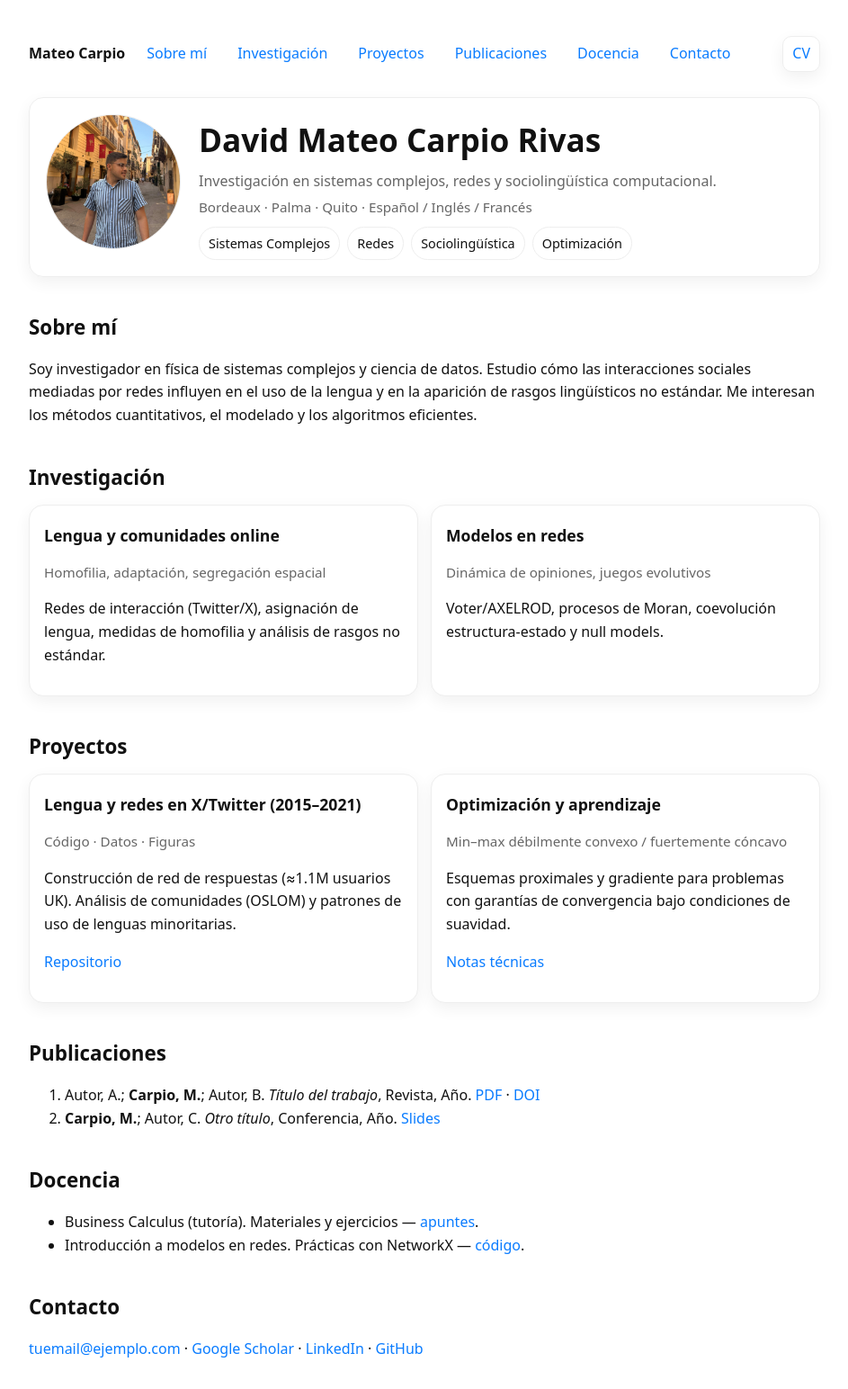
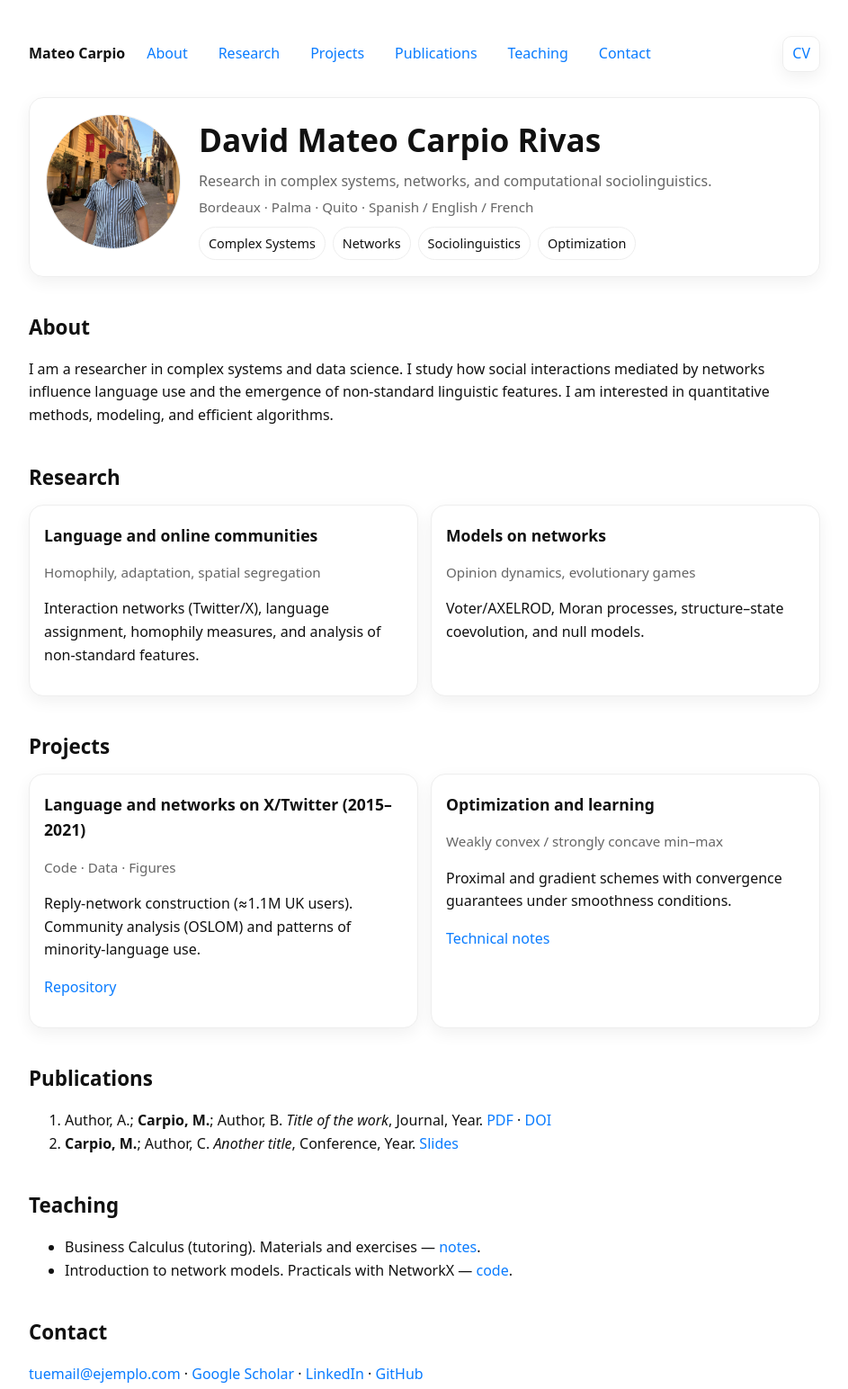
Before and after one commit to mateocarpio/mateocarpio.github.io, a plain HTML site: page index.html in a window 1280 px wide. Shown: the top 1544 px of the page at 90% size, without its empty margins (168-1111 px from the left). Drawn offline with Linux system fonts and the light colour scheme.

Commit message:
Update index.html

```diff
--- a/index.html
+++ b/index.html
@@ -1,18 +1,18 @@
 <!doctype html>
-<html lang="es">
+<html lang="en">
 <head>
   <meta charset="utf-8">
   <meta name="viewport" content="width=device-width, initial-scale=1">
-  <title>David Mateo Carpio Rivas · Sitio personal</title>
-  <meta name="description" content="Investigación en sistemas complejos, redes y sociolingüística computacional. Proyectos, publicaciones y contacto.">
-  <meta property="og:title" content="David Mateo Carpio Rivas · Sitio personal">
-  <meta property="og:description" content="Investigación en sistemas complejos, redes y sociolingüística computacional. Proyectos, publicaciones y contacto.">
+  <title>David Mateo Carpio Rivas · Personal Website</title>
+  <meta name="description" content="Research in complex systems, networks, and computational sociolinguistics. Projects, publications, and contact.">
+  <meta property="og:title" content="David Mateo Carpio Rivas · Personal Website">
+  <meta property="og:description" content="Research in complex systems, networks, and computational sociolinguistics. Projects, publications, and contact.">
   <meta property="og:type" content="website">
   <meta property="og:url" content="https://mateocarpio.github.io/">
   <link rel="icon" href="assets/favicon.ico">
 
   <style>
-    /* ===== Estilos básicos (todo en un archivo) ===== */
+    /* ===== Base styles (single-file) ===== */
     :root{
       --maxw: 920px;
       --radius: 16px;
@@ -29,7 +29,7 @@
     a:hover{ text-decoration: underline }
     main{ max-width: var(--maxw); margin: 0 auto; padding: 24px 20px 64px }
 
-    /* Navegación */
+    /* Navigation */
     .nav{ display:flex; gap:14px; align-items:center; justify-content:space-between; padding:16px 0; position: sticky; top:0; background:var(--bg); z-index:10 }
     .nav__left{ display:flex; gap:14px; align-items:center }
     .nav__brand{ font-weight:700 }
@@ -44,7 +44,7 @@
     .hero .chips{ display:flex; flex-wrap:wrap; gap:8px; margin-top:10px }
     .chip{ border:1px solid var(--line); padding:6px 10px; border-radius:999px; font-size:.9rem }
 
-    /* Secciones */
+    /* Sections */
     section{ margin: 38px 0 }
     h2{ font-size: 1.4rem; margin: 0 0 12px }
 
@@ -55,10 +55,10 @@
     .card h3{ margin:.2rem 0 .2rem; font-size:1.1rem }
     .meta{ color:var(--muted); font-size:.95rem }
 
-    /* Pie */
+    /* Footer */
     footer{ margin-top: 48px; padding-top: 16px; border-top: 1px solid var(--line); color:var(--muted); font-size:.95rem }
 
-    /* Utilidades */
+    /* Utilities */
     .btn{ display:inline-block; padding:10px 14px; border-radius:12px; border:1px solid var(--line); box-shadow: var(--shadow) }
     .btn:hover{ text-decoration:none; background: var(--line) }
     .right{ text-align:right }
@@ -70,12 +70,12 @@
     <nav class="nav">
       <div class="nav__left">
         <span class="nav__brand">Mateo Carpio</span>
-        <a href="#sobre-mi">Sobre mí</a>
-        <a href="#investigacion">Investigación</a>
-        <a href="#proyectos">Proyectos</a>
-        <a href="#publicaciones">Publicaciones</a>
-        <a href="#docencia">Docencia</a>
-        <a href="#contacto">Contacto</a>
+        <a href="#about">About</a>
+        <a href="#research">Research</a>
+        <a href="#projects">Projects</a>
+        <a href="#publications">Publications</a>
+        <a href="#teaching">Teaching</a>
+        <a href="#contact">Contact</a>
       </div>
       <div class="right">
         <a class="btn" href="CV_MateoCarpio.pdf" target="_blank" rel="noopener">CV</a>
@@ -84,84 +84,84 @@
 
     <!-- ===== HERO ===== -->
     <header class="hero">
-      <!-- Reemplaza src por tu foto en /assets/img/perfil.jpg -->
-      <img src="assets/img/foto_perfil.webp" alt="Foto de perfil">
+      <!-- Replace src with your photo at /assets/img/perfil.jpg -->
+      <img src="assets/img/foto_perfil.webp" alt="Profile photo">
       <div>
         <h1>David Mateo Carpio Rivas</h1>
-        <p>Investigación en sistemas complejos, redes y sociolingüística computacional.</p>
-        <p class="meta">Bordeaux · Palma · Quito · Español / Inglés / Francés</p>
+        <p>Research in complex systems, networks, and computational sociolinguistics.</p>
+        <p class="meta">Bordeaux · Palma · Quito · Spanish / English / French</p>
         <div class="chips">
-          <span class="chip">Sistemas Complejos</span>
-          <span class="chip">Redes</span>
-          <span class="chip">Sociolingüística</span>
-          <span class="chip">Optimización</span>
+          <span class="chip">Complex Systems</span>
+          <span class="chip">Networks</span>
+          <span class="chip">Sociolinguistics</span>
+          <span class="chip">Optimization</span>
         </div>
       </div>
     </header>
 
-    <!-- ===== SOBRE MÍ ===== -->
-    <section id="sobre-mi">
-      <h2>Sobre mí</h2>
+    <!-- ===== ABOUT ===== -->
+    <section id="about">
+      <h2>About</h2>
       <p>
-        Soy investigador en física de sistemas complejos y ciencia de datos. Estudio cómo las interacciones sociales mediadas por redes influyen en el uso de la lengua y en la aparición de rasgos lingüísticos no estándar. Me interesan los métodos cuantitativos, el modelado y los algoritmos eficientes.
+        I am a researcher in complex systems and data science. I study how social interactions mediated by networks influence language use and the emergence of non-standard linguistic features. I am interested in quantitative methods, modeling, and efficient algorithms.
       </p>
     </section>
 
-    <!-- ===== LÍNEAS DE INVESTIGACIÓN ===== -->
-    <section id="investigacion">
-      <h2>Investigación</h2>
+    <!-- ===== RESEARCH LINES ===== -->
+    <section id="research">
+      <h2>Research</h2>
       <div class="grid">
-        <div class="card"><h3>Lengua y comunidades online</h3><p class="meta">Homofilia, adaptación, segregación espacial</p><p>Redes de interacción (Twitter/X), asignación de lengua, medidas de homofilia y análisis de rasgos no estándar.</p></div>
-        <div class="card"><h3>Modelos en redes</h3><p class="meta">Dinámica de opiniones, juegos evolutivos</p><p>Voter/AXELROD, procesos de Moran, coevolución estructura-estado y null models.</p></div>
+        <div class="card"><h3>Language and online communities</h3><p class="meta">Homophily, adaptation, spatial segregation</p><p>Interaction networks (Twitter/X), language assignment, homophily measures, and analysis of non-standard features.</p></div>
+        <div class="card"><h3>Models on networks</h3><p class="meta">Opinion dynamics, evolutionary games</p><p>Voter/AXELROD, Moran processes, structure–state coevolution, and null models.</p></div>
       </div>
     </section>
 
-    <!-- ===== PROYECTOS ===== -->
-    <section id="proyectos">
-      <h2>Proyectos</h2>
+    <!-- ===== PROJECTS ===== -->
+    <section id="projects">
+      <h2>Projects</h2>
       <div class="grid">
         <article class="card">
-          <h3>Lengua y redes en X/Twitter (2015–2021)</h3>
-          <p class="meta">Código · Datos · Figuras</p>
-          <p>Construcción de red de respuestas (≈1.1M usuarios UK). Análisis de comunidades (OSLOM) y patrones de uso de lenguas minoritarias.</p>
-          <p><a href="https://github.com/mateocarpio" target="_blank" rel="noopener">Repositorio</a></p>
+          <h3>Language and networks on X/Twitter (2015–2021)</h3>
+          <p class="meta">Code · Data · Figures</p>
+          <p>Reply-network construction (≈1.1M UK users). Community analysis (OSLOM) and patterns of minority-language use.</p>
+          <p><a href="https://github.com/mateocarpio" target="_blank" rel="noopener">Repository</a></p>
         </article>
         <article class="card">
-          <h3>Optimización y aprendizaje</h3>
-          <p class="meta">Min–max débilmente convexo / fuertemente cóncavo</p>
-          <p>Esquemas proximales y gradiente para problemas con garantías de convergencia bajo condiciones de suavidad.</p>
-          <p><a href="#" target="_blank" rel="noopener">Notas técnicas</a></p>
+          <h3>Optimization and learning</h3>
+          <p class="meta">Weakly convex / strongly concave min–max</p>
+          <p>Proximal and gradient schemes with convergence guarantees under smoothness conditions.</p>
+          <p><a href="#" target="_blank" rel="noopener">Technical notes</a></p>
         </article>
       </div>
     </section>
 
-    <!-- ===== PUBLICACIONES ===== -->
-    <section id="publicaciones">
-      <h2>Publicaciones</h2>
+    <!-- ===== PUBLICATIONS ===== -->
+    <section id="publications">
+      <h2>Publications</h2>
       <ol>
         <li>
-          Autor, A.; <strong>Carpio, M.</strong>; Autor, B. <em>Título del trabajo</em>, Revista, Año.
+          Author, A.; <strong>Carpio, M.</strong>; Author, B. <em>Title of the work</em>, Journal, Year.
           <a href="#" target="_blank" rel="noopener">PDF</a> · <a href="#" target="_blank" rel="noopener">DOI</a>
         </li>
         <li>
-          <strong>Carpio, M.</strong>; Autor, C. <em>Otro título</em>, Conferencia, Año.
+          <strong>Carpio, M.</strong>; Author, C. <em>Another title</em>, Conference, Year.
           <a href="#" target="_blank" rel="noopener">Slides</a>
         </li>
       </ol>
     </section>
 
-    <!-- ===== DOCENCIA ===== -->
-    <section id="docencia">
-      <h2>Docencia</h2>
+    <!-- ===== TEACHING ===== -->
+    <section id="teaching">
+      <h2>Teaching</h2>
       <ul>
-        <li>Business Calculus (tutoría). Materiales y ejercicios — <a href="#">apuntes</a>.</li>
-        <li>Introducción a modelos en redes. Prácticas con NetworkX — <a href="#">código</a>.</li>
+        <li>Business Calculus (tutoring). Materials and exercises — <a href="#">notes</a>.</li>
+        <li>Introduction to network models. Practicals with NetworkX — <a href="#">code</a>.</li>
       </ul>
     </section>
 
-    <!-- ===== CONTACTO ===== -->
-    <section id="contacto">
-      <h2>Contacto</h2>
+    <!-- ===== CONTACT ===== -->
+    <section id="contact">
+      <h2>Contact</h2>
       <p>
         <a href="mailto:tuemail@ejemplo.com">tuemail@ejemplo.com</a> ·
         <a href="https://scholar.google.com/" target="_blank" rel="noopener">Google Scholar</a> ·
@@ -171,7 +171,7 @@
     </section>
 
     <footer>
-      © <span id="y"></span> Mateo Carpio · Hecho con GitHub Pages
+      © <span id="y"></span> Mateo Carpio · Built with GitHub Pages
     </footer>
   </main>
 
```
